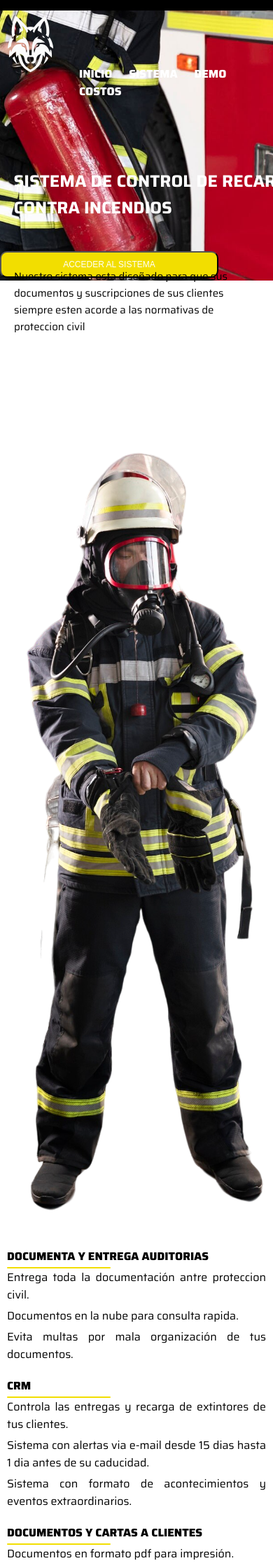
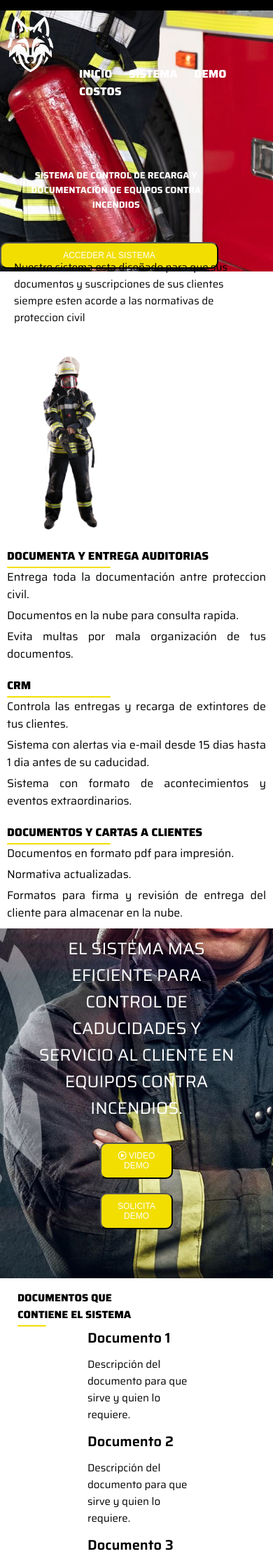
Before and after one commit to alexcorona80/extintores, a PHP site: page / in a window 390 px wide; the page is wider, and only the part inside the window is pictured. Shown: the part 65-2299 px from the top of that part at 70% size. Run offline with PHP 8.4, Linux system fonts and the light colour scheme; some libraries are stand-ins or nearby versions.

Commit message:
Ajuste responsivo de imagenes

```diff
--- a/index.html
+++ b/index.html
@@ -62,7 +62,7 @@
         </div>
 
         <div id="documentos">
-            <div id="imagen">
+            <div id="imagen" class="bombero_estacion">
                 <img src="img/bombero-estacion-equipado-traje-protector-mascara-contra-incendios_23-2149206423-Photoroom.png" alt="">
             </div>
             <div id="secciones">
@@ -112,8 +112,9 @@
 
         <div class="documentos_sistema">
             <div id="documentos_sistema">
+                <div>
                 <h5>DOCUMENTOS QUE CONTIENE EL SISTEMA</h5>
-
+                </div>
                 <div>
                     <h6>Documento 1</h6>
                     <span>Descripción del documento para que sirve y quien lo requiere.</span>
--- a/styles.css
+++ b/styles.css
@@ -122,7 +122,7 @@ header span a{
 
 main{
     width: 100%;
-    /*height: 800px;*/
+    height: auto;
     position: relative;
 
 }
@@ -142,7 +142,7 @@ main{
 
 #documentos{
     width: 100%;
-    height: 517px;
+    height: auto;
     margin: auto;
     position: relative;
     display: flex;
@@ -151,9 +151,9 @@ main{
     align-items: center;
 
 }
-#documentos #imagen{
+#documentos .bombero_estacion img{
     width: 50%;
-    height: 100%;
+    height: auto;
     text-align: center;
 }
 #imagen img{
@@ -249,17 +249,17 @@ main{
 }
 .documentos_sistema{
     width: 100%;
-    height: 500px;
+    height: auto;
     display: flex;
     flex-direction: row;
     justify-content: center;
 }
 #documentos_sistema{
-
     margin-top: 0px;
-    height: 361px;
+    height: auto;
     width: 50%;
     padding: 15px;
+
 }
 #documentos_sistema h5{
     font-weight: 800;
@@ -287,8 +287,19 @@ main{
 #documentos_sistema span{
     margin: 10px 10px 10px 110px;
 }
+#bombero_cansado{
+    width: 50%;
+    height: 50%;
+    display: flex;
+    justify-content: center;
+    align-items: center;
+
+
+}
 #bombero_cansado img{
-    height: 100%;
+    width: 50%;
+    height: auto;
+    object-fit: contain;
 }
 
 
@@ -364,8 +375,11 @@ footer span{
     #banner h1 {
         font-size: 24px; /* Tamaño de fuente más pequeño */
         margin: 10% 5%; /* Margen más pequeño */
-        text-align: left;
+        text-align: center;
         align-items: flex-start;
+        width: 75%;
+        height: auto;
+        font-size: small;
 
     }
 
@@ -378,11 +392,9 @@ footer span{
         flex-direction: column; /* Cambia a columna */
     }
 
-    #documentos #imagen{
-        width: auto;
-        height: auto;
-
-
+    .bombero_estacion{
+        max-width:100%;
+        max-height:100%;
     }
     main #mensaje1{
         margin-top: 25px;
@@ -404,26 +416,33 @@ main #mensaje1{
             width: 90%; /* Botón más estrecho */
             margin: 10px 0; /* Margen vertical */
         }
+        .documentos_sistema{
+            display: flex;
+            flex-direction: column;
+            justify-content: center;
+            justify-items: center;
+            margin-top:1px;
+        }
         #documentos_sistema h5, h6, span {
             display: flex;
             flex-direction: column;
             font-size: 15px;
             text-align: left;
-
             width: 100%;
             margin: 0 5px 0 10px;
         }
-    #documentos_sistema span{
+       /* #documentos_sistema span{
 
             width: 100%;
             height: auto;
             text-align: justify;
             align-items: center;
 
-    }
-    #bombero_cansado{
+        }*/
+        #bombero_cansado img{
 
-        width: 50%;
+            width: 100%;
+            height: auto;
         }
 
         footer {
```
Lines whose indentation alone changed are shown as unchanged.
